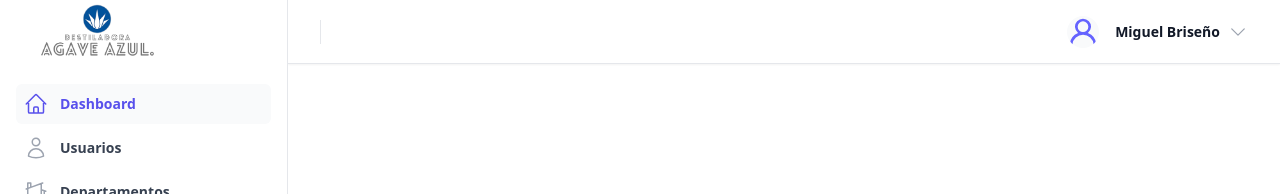
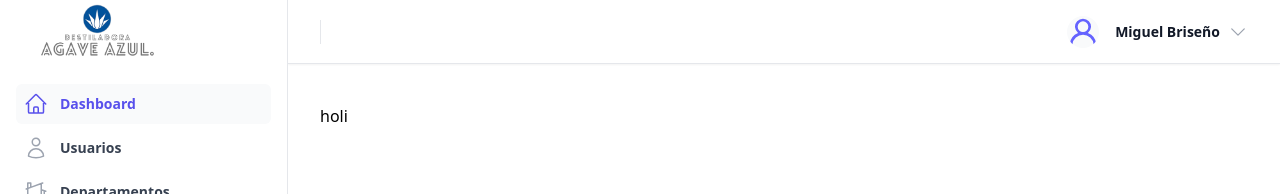
Before and after one commit to DaniDeveloper11/azulERP-Front, a Vue app: page /orderPurchase in a window 1280 px wide. Shown: the top 194 px of the page. Built offline with nearby package versions, Linux system fonts and the light colour scheme; sample sign-in values are in the browser's storage.

Commit message:
leo merge

```diff
--- a/src/views/OrderPurchases/OrderPurchases.vue
+++ b/src/views/OrderPurchases/OrderPurchases.vue
@@ -1,3 +1,3 @@
 <template>
-
+  <h1>holi</h1>
 </template>
--- a/src/views/RequestPurchases/RequestPurchases.vue
+++ /dev/null
@@ -1,3 +0,0 @@
-<template>
-
-</template>
```
